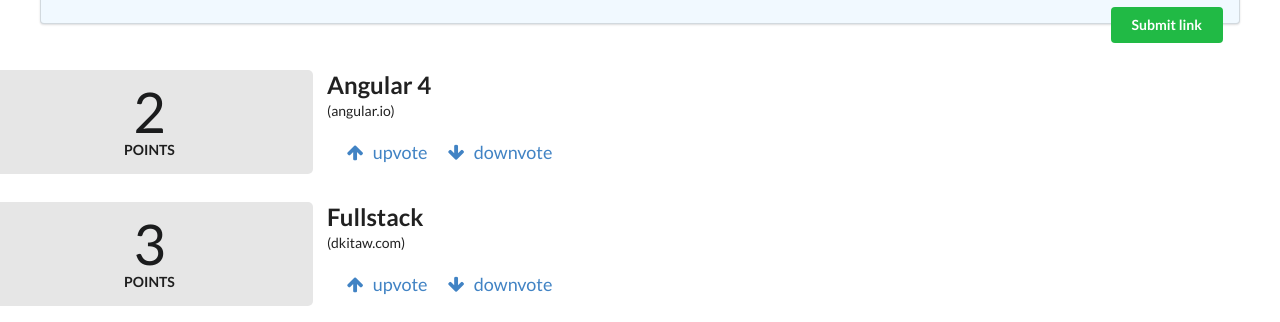
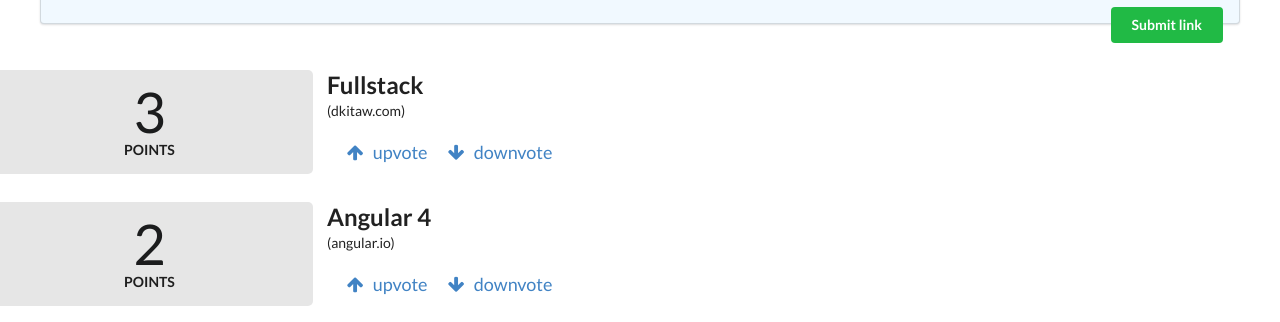
Before and after one commit to DerejeKitaw/Angularjs2, an Angular app in the folder 03_reddit/: page / in a window 1280 px wide. Shown: the part 243-565 px from the top of the page. Built offline with nearby package versions, Linux system fonts and the light colour scheme.

Commit message:
article sorted by vote

```diff
--- a/03_reddit/src/app/app.component.html
+++ b/03_reddit/src/app/app.component.html
@@ -12,6 +12,19 @@
 </form>
 
 <div class="ui grid posts">
-    <reddit-article *ngFor="let article of articles"
+    <reddit-article *ngFor="let article of sortedArticles()"
     [article]="article"></reddit-article>
 </div>
+
+<!DOCTYPE html>
+<html lang="en">
+<head>
+    <meta charset="UTF-8">
+    <meta name="viewport" content="width=device-width, initial-scale=1.0">
+    <meta http-equiv="X-UA-Compatible" content="ie=edge">
+    <title>Document</title>
+</head>
+<body>
+
+</body>
+</html>
--- a/03_reddit/src/app/app.component.ts
+++ b/03_reddit/src/app/app.component.ts
@@ -25,4 +25,8 @@ export class AppComponent {
     link.value='';
     return false;
   }
+
+  sortedArticles(){
+    return this.articles.sort((a: Article, b: Article) => b.votes - a.votes);
+  }
 }
--- a/03_reddit/src/app/article/article.model.ts
+++ b/03_reddit/src/app/article/article.model.ts
@@ -19,4 +19,5 @@ export class Article {
           return null;
         }
       }
+
 }
```
Also changed, not shown: 1 other file (tests, documents, lock files or other folders).
